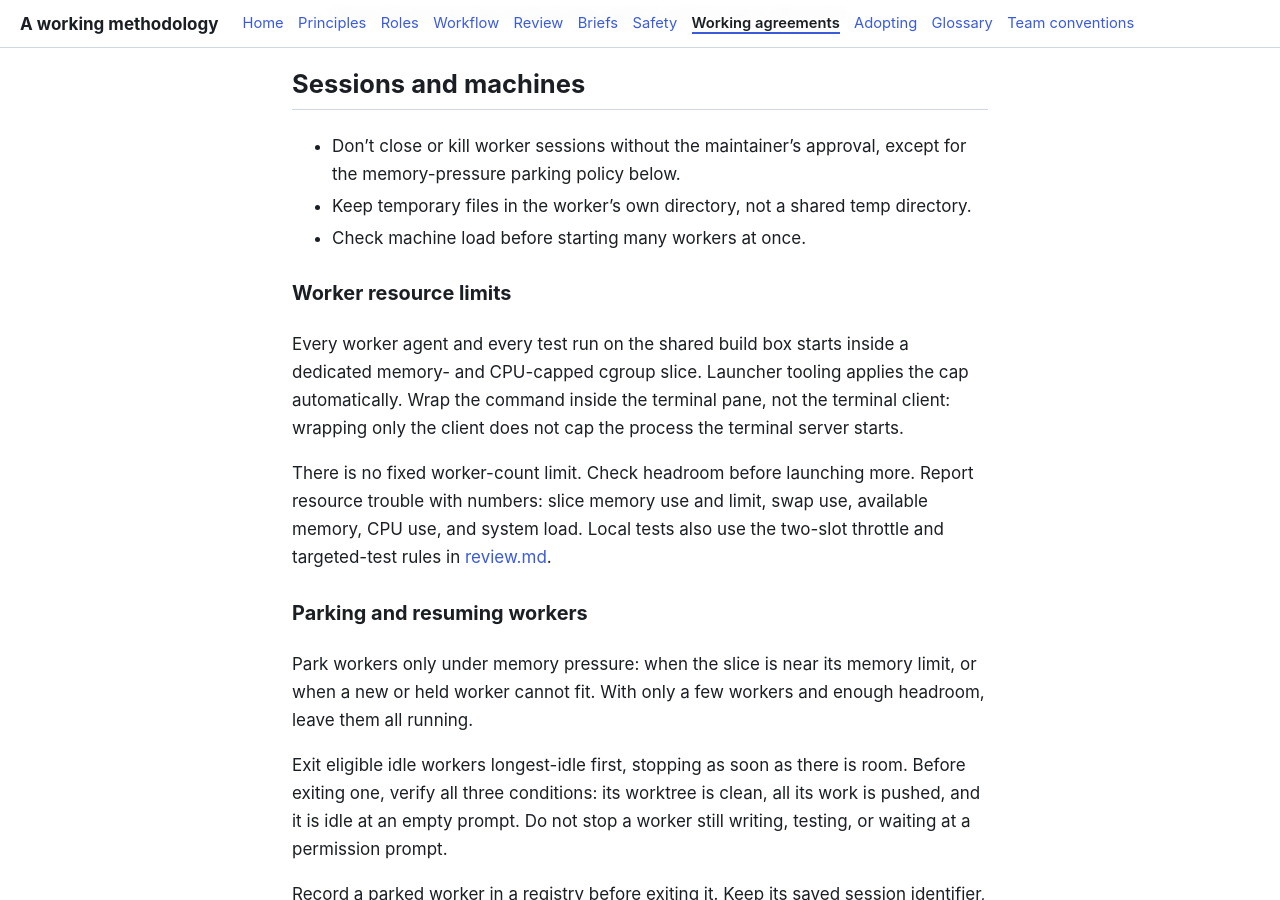
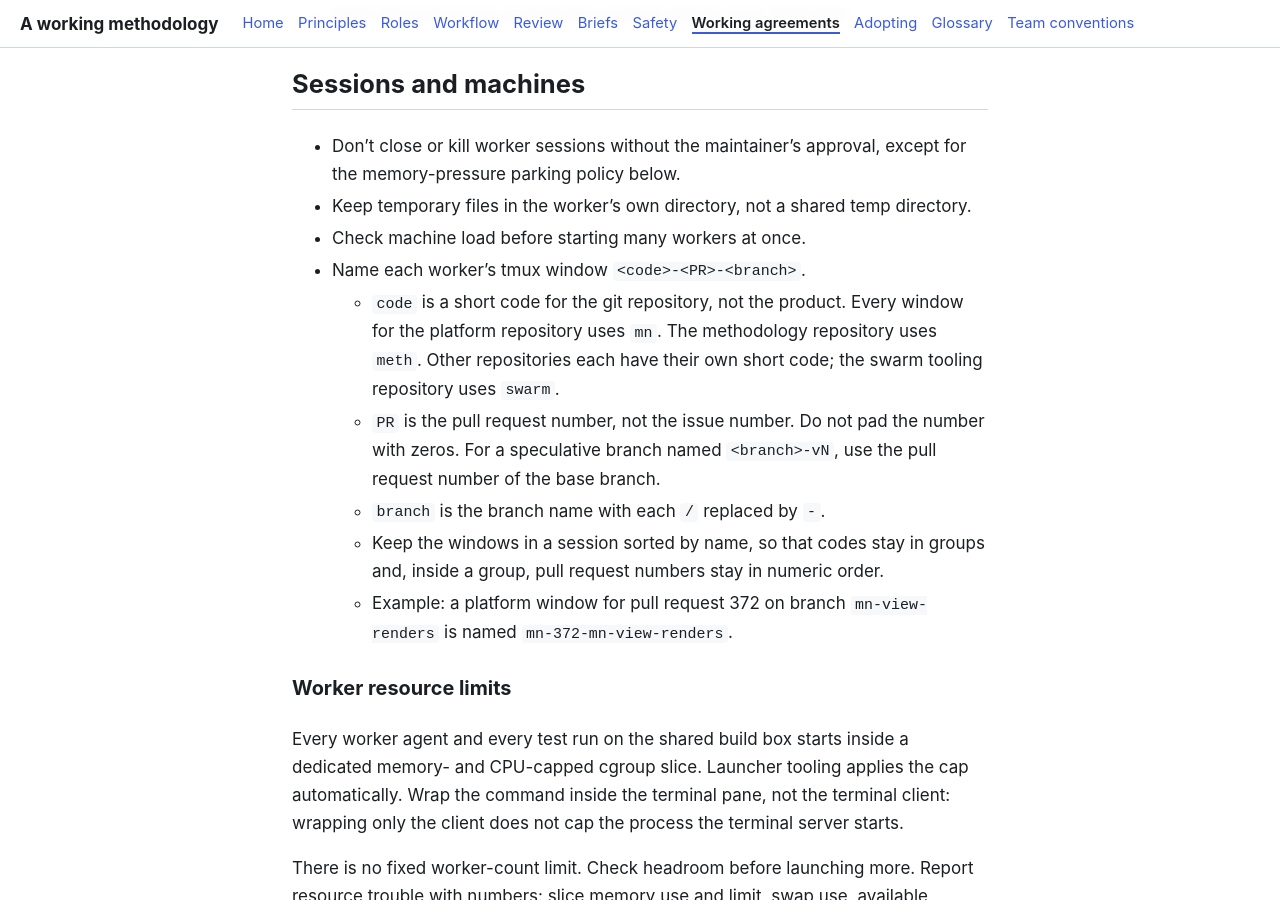
Before and after one commit to tangentcode/methodology, a Jekyll site: the page built from working-agreements.md, in a window 1280 px wide and 900 px high, scrolled down 1647 px. Built offline with Jekyll 4.4.1, drawn with Linux system fonts in a browser that asks for light colours; our own code applies the rules of GitHub Pages for plain Markdown files.

Commit message:
Document repository-code tmux window names (#46)
Worker windows are named <code>-<PR>-<branch>, with one code per
repository. The platform repository always uses mn. The pull request
number is not the issue number, and windows stay sorted by name.

Co-authored-by: tangentstorm <2150613+tangentstorm@users.noreply.github.com>

```diff
--- a/working-agreements.md
+++ b/working-agreements.md
@@ -38,6 +38,12 @@ Pull request titles complete the sentence "Merging this pull request will ...".
 - Don't close or kill worker sessions without the maintainer's approval, except for the memory-pressure parking policy below.
 - Keep temporary files in the worker's own directory, not a shared temp directory.
 - Check machine load before starting many workers at once.
+- Name each worker's tmux window `<code>-<PR>-<branch>`.
+  - `code` is a short code for the git repository, not the product. Every window for the platform repository uses `mn`. The methodology repository uses `meth`. Other repositories each have their own short code; the swarm tooling repository uses `swarm`.
+  - `PR` is the pull request number, not the issue number. Do not pad the number with zeros. For a speculative branch named `<branch>-vN`, use the pull request number of the base branch.
+  - `branch` is the branch name with each `/` replaced by `-`.
+  - Keep the windows in a session sorted by name, so that codes stay in groups and, inside a group, pull request numbers stay in numeric order.
+  - Example: a platform window for pull request 372 on branch `mn-view-renders` is named `mn-372-mn-view-renders`.
 
 ### Worker resource limits
 
```
